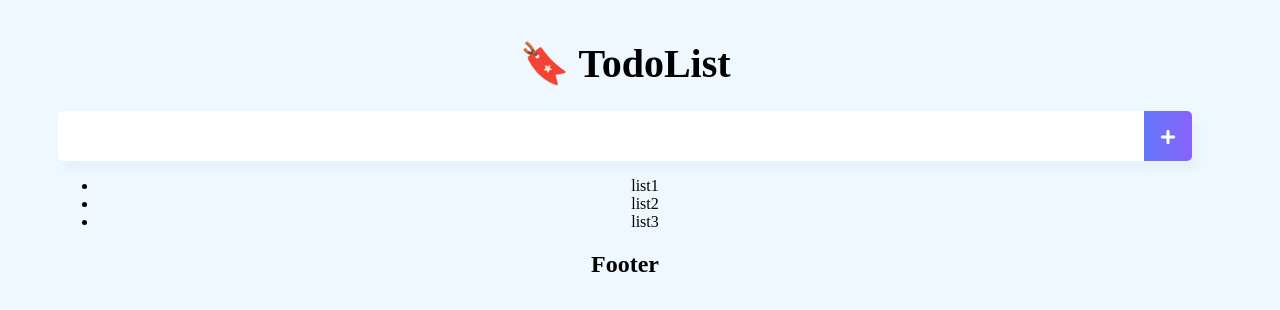
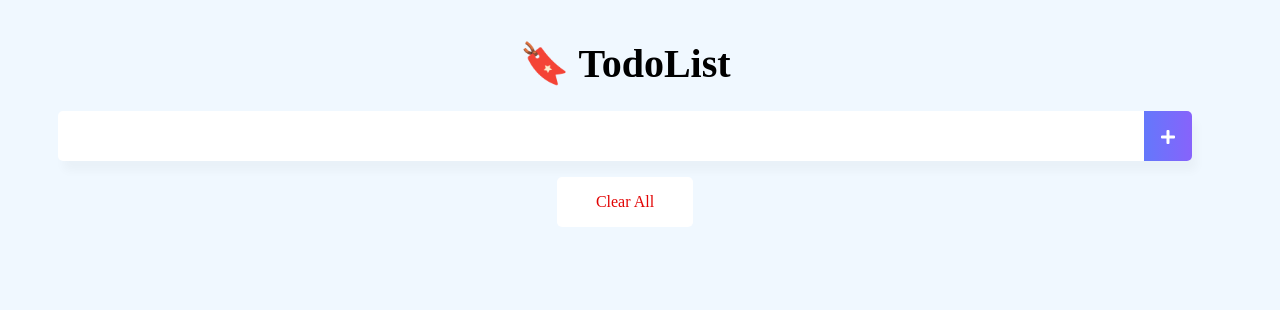
Before and after one commit to writingR/vue-todo, a Vue app: page / in a window 1280 px wide. Shown: the top 310 px of the page. Built offline with nearby package versions, Linux system fonts and the light colour scheme.

Commit message:
기본 todo list 완성.

```diff
--- a/src/components/AppFooter.vue
+++ b/src/components/AppFooter.vue
@@ -1,15 +1,32 @@
 <template>
-  <div>
-    <h2>Footer</h2>
+  <div class="clearAllContainer">
+    <span class="clearAllBtn" v-on:click="clearAllTodo">Clear All</span>
   </div>
 </template>
 
 <script>
 export default {
   name: 'AppFooter',
+  methods: {
+    clearAllTodo: function() {
+      localStorage.clear();
+    }
+  }
 };
 </script>
 
 <style scoped>
+  .clearAllContainer {
+    width: 8.5rem;
+    height: 50px;
+    line-height: 50px;
+    background-color: #fff;
+    border-radius: 5px;
+    margin: 0 auto;
+  }
 
+  .clearAllBtn {
+    color: #e20303;
+    display: block;
+  }
 </style>
--- a/src/components/AppInput.vue
+++ b/src/components/AppInput.vue
@@ -18,9 +18,14 @@
   },
   methods: {
     addTodo: function() {
-      console.log(this.newTodoItem);
-      localStorage.setItem(this.newTodoItem, this.newTodoItem)
-      this.clearInput();
+      if(this.newTodoItem !== "null" || this.newTodoItem !== "") {
+        var obj = {
+          completed: false,
+          item: this.newTodoItem
+        }
+        localStorage.setItem(this.newTodoItem, JSON.stringify(obj));
+        this.clearInput();
+      }
     },
     clearInput: function() {
       this.newTodoItem = '';
--- a/src/components/AppList.vue
+++ b/src/components/AppList.vue
@@ -1,9 +1,13 @@
 <template>
   <div>
     <ul>
-      <li>list1</li>
-      <li>list2</li>
-      <li>list3</li>
+      <li v-for="(todoItem,index) in todoItems" v-bind:key="todoItem.item" class="shadow" >
+        <i class="checkBtn fas fa-check" v-bind:class="{checkBtnCompleted: todoItem.completed}" v-on:click="toggleCheckTodo(todoItem, index)"></i>
+        <span v-bind:class="{textCompleted: todoItem.completed}">{{ todoItem.item }}</span>
+        <span class="removeBtn" v-on:click="removeTodo(todoItem, index)">
+          <i class="fas fa-trash-alt"></i>
+        </span>
+      </li>
     </ul>
   </div>
 </template>
@@ -11,9 +15,73 @@
 <script>
 export default {
   name: 'AppList',
+  data: function() {
+    return {
+      todoItems: [],
+    }
+  },
+  // 인스턴스가 생성되자마자 호출되는 함수
+  created: function(){
+    if(localStorage.length > 0) {
+      for(var i = 0; i<localStorage.length; i++) {
+        if(localStorage.key(i) != "loglevel:webpack-dev-server") {
+          // this.todoItems.push(localStorage.key(i));
+          this.todoItems.push(JSON.parse(localStorage.getItem(localStorage.key(i))));
+        }
+      }
+    }
+  },
+  methods: {
+    removeTodo: function(todoitem, index) {
+      localStorage.removeItem(todoitem);
+      this.todoItems.splice(index,1);
+    },
+    toggleCheckTodo: function(todoitem) {
+      todoitem.completed = !todoitem.completed;
+      localStorage.removeItem(todoitem.item);
+      localStorage.setItem(todoitem.item, JSON.stringify(todoitem));
+    }
+  }
 };
 </script>
 
 <style scoped>
+  ul {
+    list-style-type: none;
+    padding-left: 0;
+    margin-top: 0;
+    text-align: left;
+  }
+
+  li {
+    display: flex;
+    min-height: 50px;
+    height: 50px;
+    line-height: 50px;
+    margin: 0.5rem 0;
+    padding: 0 0.9rem;
+    background: #fff;
+    border-radius: 5px;
+  }
+
+  .checkBtn {
+    line-height: 45px;
+    color: #62acde;
+    margin-right: 5px;
+  }
+
+  .checkBtnCompleted {
+    color: #b3adad;
+  }
+
+  .textCompleted {
+    text-decoration: line-through;
+    color: #b3adad;
+  }
+
+  .removeBtn {
+    margin-left: auto;
+    color: #de4343;
+  }
 
 </style>
```
